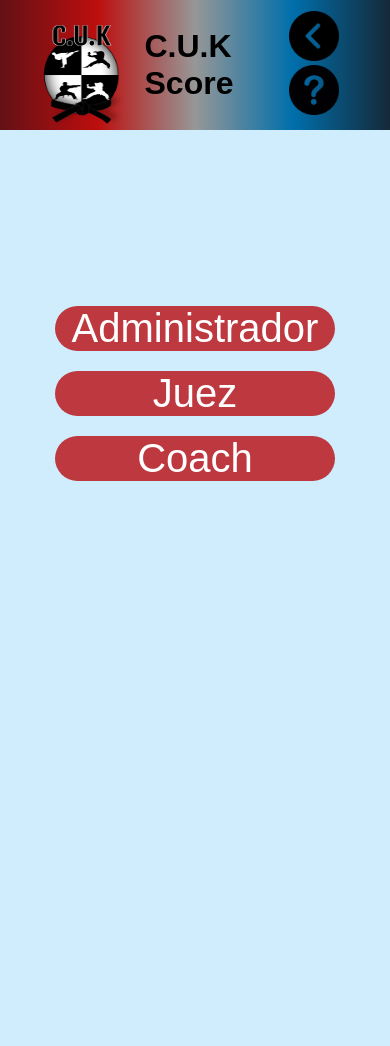
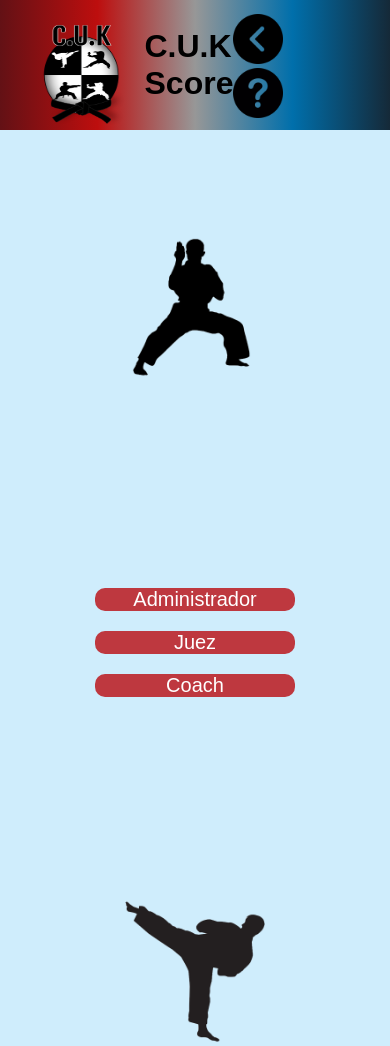
Before and after one commit to TechNexISBO/ProyectoC.U.K, a PHP site: the page made by indexProgramación.html in a window 390 px wide; the page is wider, and only the part inside the window is pictured. Before the commit the page ends 481 px from the top of that part, so only its background shows below. Run offline with PHP 8.4, Linux system fonts and the light colour scheme.

Commit message:
inicio media querie celular

```diff
--- a/assets/css/estiloP.css
+++ b/assets/css/estiloP.css
@@ -65,6 +65,66 @@ header{
     cursor: pointer;
     background-color: #2791e2;
 }
+
+/*formato para celular*/
+@media (max-width: 767px){
+
+    body {
+        overflow-x: hidden;
+
+    }
+    header{
+        position: fixed;
+        width: 100%;
+        top: 0;
+        left: 0;
+        display: flex;
+        justify-content: space-between;
+        align-items: center;
+        padding: 0 5%;
+        height: 130px;
+        background: linear-gradient(to right, #631115, #bd0e0e,#979797, #006fab, #152938);
+        z-index: 99999;
+
+    }
+
+    .acciones{
+        position: static;
+        display: block;
+        text-align: right;
+        margin-top: 5px;
+        margin-right: 30%;
+        transform: none;
+    }
+    .botones {
+
+        background-color: #be383f;
+        width: 200px;
+        border-radius: 10px;
+        font-size: 20px;
+        text-align: center;
+        transition: 0.4s;
+        color: #fff;
+
+
+    }
+    .imgLaterales{
+        margin-top: 230px;
+        max-width: 200px;
+        height: auto;
+    }
+    .general{
+        flex-direction: column;
+        justify-content: left;
+
+    }
+    #imgAdmin{
+        margin-top: 230px;
+    }
+    #imgAdmin2{
+        margin-top: 10px;
+    }
+    }
 
 
 /*formato para tablets*/
--- a/indexProgramación.html
+++ b/indexProgramación.html
@@ -25,7 +25,7 @@
     </header>
 
     <div class="general">
-        <img src="Img/Kata_pose_1.png" alt="pose1" class="imgLaterales">
+        <img src="Img/Kata_pose_1.png" alt="pose1" class="imgLaterales" id="imgAdmin">
         <div class="containertbtn">
             <div class="botones">
             <p>Administrador</p>
@@ -39,7 +39,7 @@
                 <p>Coach</p>
             </div>
         </div>
-        <img src="Img/Kata_pose_2.png" alt="pose2" class="imgLaterales">
+        <img src="Img/Kata_pose_2.png" alt="pose2" class="imgLaterales" id="imgAdmin2">
     </div>
 
 </body>
```
